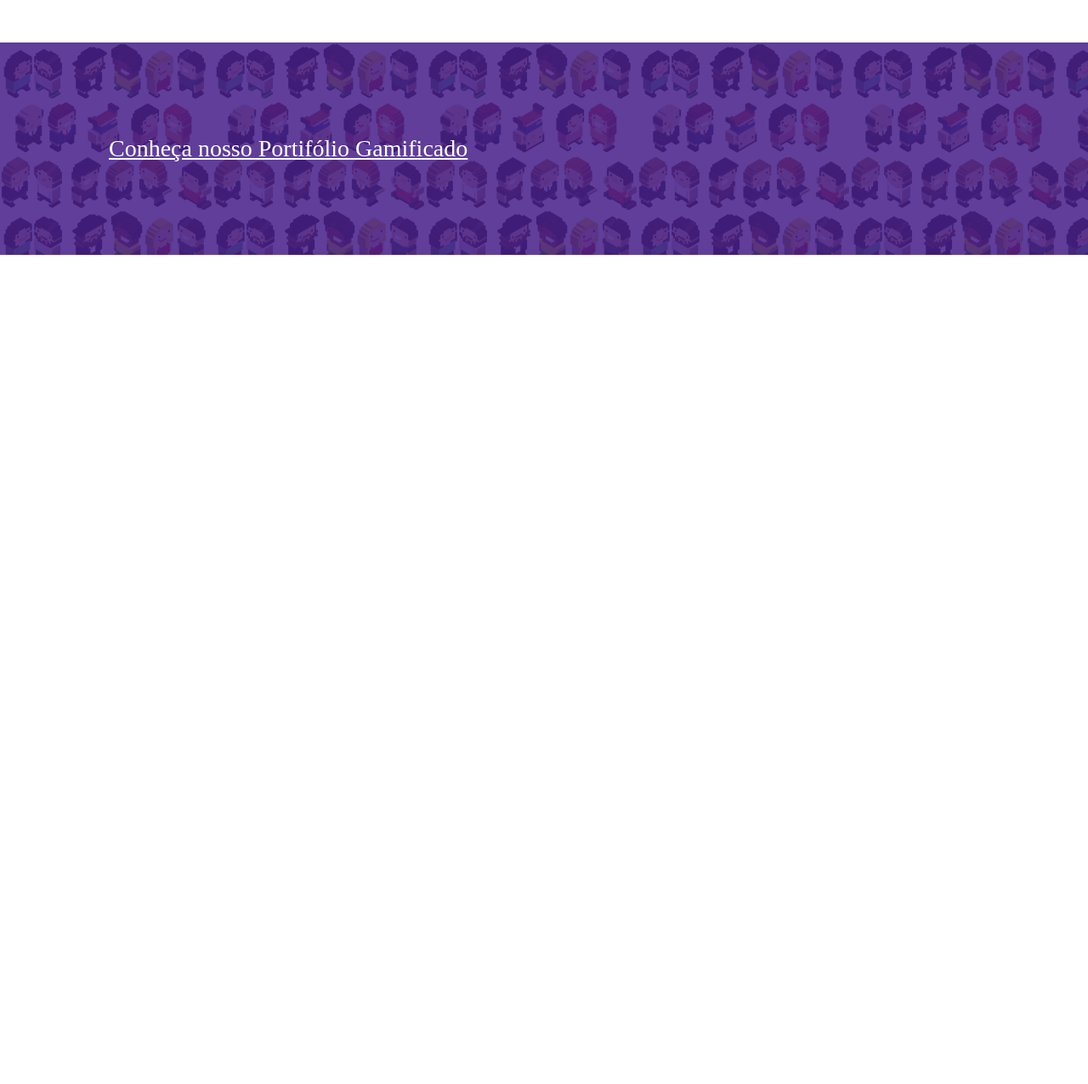
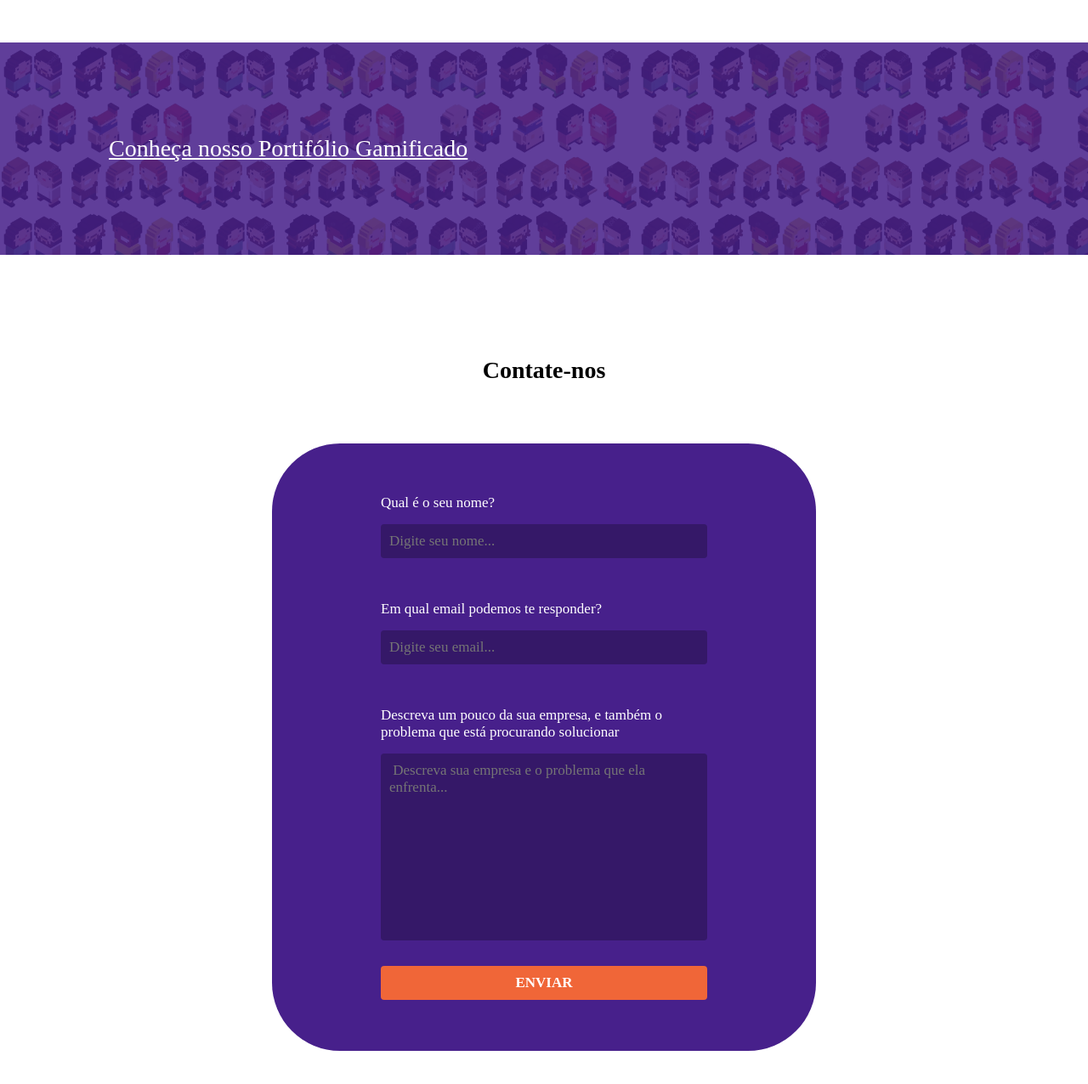
Before and after one commit to Dan-MK9/gamificaai, a plain HTML site: page index.html in a window 1280 px wide. Shown: the part 2457-3733 px from the top of the page at 85% size. Before the commit the page ends 2757 px from the top, so only its background shows below. Drawn offline with Linux system fonts and the light colour scheme; a web font is replaced by a local one.

Commit message:
feat: Formulario de contato adicionado

```diff
--- a/index.html
+++ b/index.html
@@ -73,7 +73,26 @@
             <a href="#">Conheça nosso Portifólio Gamificado</a>
         </div>
     </section>
+    <section id="contato">
+        <h2>Contate-nos</h2>
 
+        <form>
+            <div class="campo">
+                <label for="campo-nome">Qual é o seu nome?</label>
+                <input id="campo-nome" text" placeholder="Digite seu nome...">
+            </div>
+            <div class="campo">
+                <label for="campo-email">Em qual email podemos te responder?</label>
+                <input type="email" name="" id="campo-email" placeholder="Digite seu email...">
+            </div>
+            <div class="campo-textarea">
+                <label for="campo-descricao">Descreva um pouco da sua empresa, e também o problema que está procurando solucionar</label>
+                <textarea name="" id="campo-descricao" cols="30" rows="10" placeholder=" Descreva sua empresa e o problema que ela enfrenta..."></textarea>
+            </div>
+            <button type="submit">Enviar</button>
+        </form>
+
+    </section>
 
 </body>
 
--- a/style.css
+++ b/style.css
@@ -257,3 +257,125 @@ h2 {
 #portifolio a:hover {
     transform: scale(1.05);
 }
+
+#contato {
+    text-align: center;
+
+    padding-bottom: 100px;
+    margin-bottom: 100px;
+}
+
+#contato h2 {
+    margin-bottom: 70px;
+}
+
+#contato form {
+    width: 50%;
+
+    margin: 0 auto;
+    padding: 60px 0;
+
+    display: flex;
+    flex-direction: column;
+    align-items: center;
+
+    border-radius: 80px;
+
+    background-color: var(--roxo-gamifica);
+
+    color: white;
+    font-family: "Montserrat";
+}
+
+#contato form label {
+    margin-bottom: 15px;
+    font-size: 17px;
+
+}
+
+.campo {
+    width: 60%;
+
+    margin-bottom: 50px;
+
+    text-align: left;
+
+    display: flex;
+    flex-direction: column;
+    justify-content: space-between;
+}
+
+.campo input {
+    height: 40px;
+
+    color: white;
+    background-color: #351868;
+
+    border: none;
+    border-radius: 4px;
+
+    outline: none;
+
+    text-indent: 10px;
+
+    font-family: "Montserrat";
+    font-size: 17px;
+}
+
+.campo-textarea {
+    width: 60%;
+
+    margin-bottom: 30px;
+
+    text-align: left;
+
+    display: flex;
+    flex-direction: column;
+    justify-content: space-between;
+}
+
+.campo-textarea textarea {
+    color: white;
+    background-color: #351868;
+
+    border: none;
+    border-radius: 4px;
+
+    padding: 10px;
+
+    font-family: "Montserrat";
+    font-size: 17px;
+
+    outline: none;
+
+    resize: none;
+}
+
+.campo input:focus, .campo-textarea textarea:focus {
+    outline: 2px solid var(--laranja-gamifica);
+}
+
+#contato form button {
+    height: 40px;
+    width: 60%;
+
+    font-family: "Montserrat";
+    font-size: 17px;
+    font-weight: 600;
+
+    color: white;
+    background-color: var(--laranja-gamifica);
+
+    border: none;
+    border-radius: 4px;
+
+    cursor: pointer;
+
+    text-transform: uppercase;
+
+    transition: background-color 200ms ease;
+}
+
+#contato form button:hover {
+    background-color: #ad4929;
+}
```
